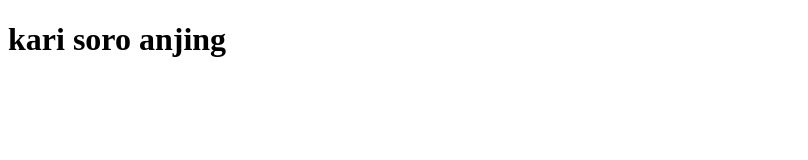
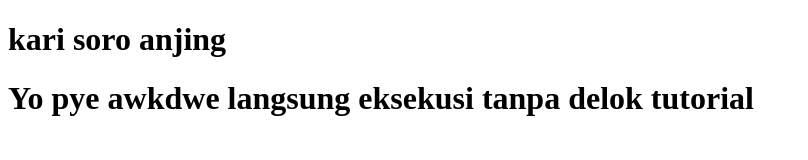
Before and after one commit to Osas997/blok, a plain HTML site: page tes-git/index.html in a window 1280 px wide. Shown: the whole page, without its empty margins (0-808 px from the left). Drawn offline with Linux system fonts and the light colour scheme.

Commit message:
test brench
tesss manehgg

```diff
--- a/tes-git/index.html
+++ b/tes-git/index.html
@@ -10,6 +10,7 @@
 
 <body>
     <h1>kari soro anjing</h1>
+    <h1>Yo pye awkdwe langsung eksekusi tanpa delok tutorial</h1>
 </body>
 
 </html>
```
